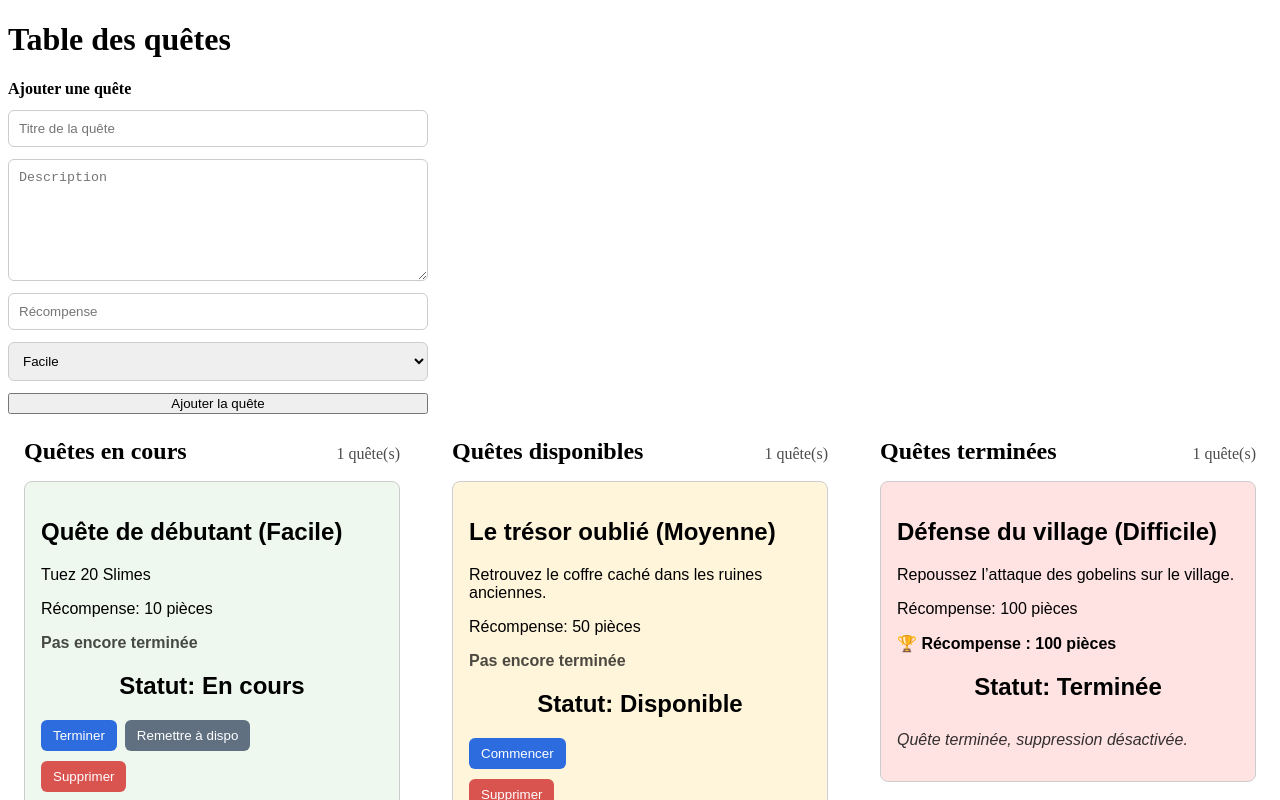
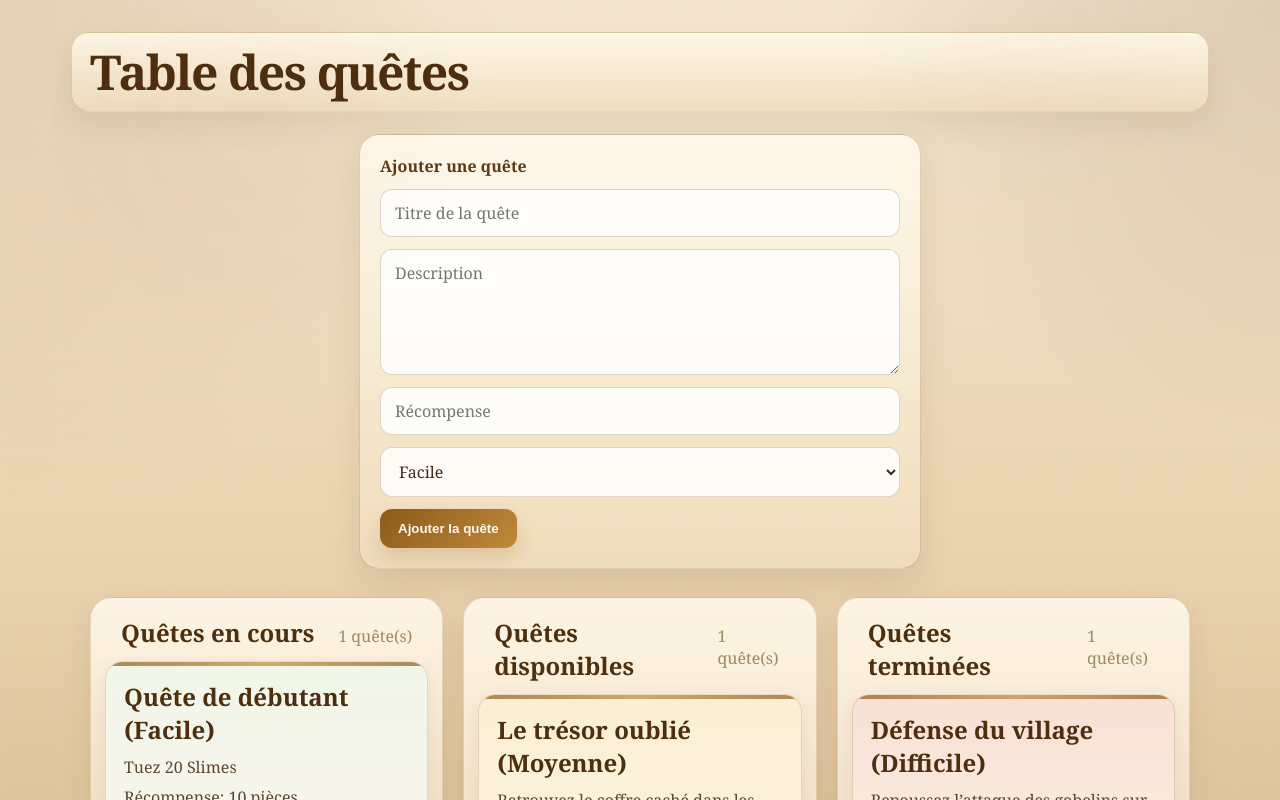
Before and after one commit to Ohorusse/QuestGestionnaire, a Vue app: page / in a window 1280 px wide. Shown: the top 800 px of the page. Built offline with nearby package versions, Linux system fonts and the light colour scheme.

Commit message:
CSS (Fais avec IA)

```diff
--- a/src/App.vue
+++ b/src/App.vue
@@ -11,4 +11,49 @@ export default {
   <QuestView />
 </template>
 
-<style scoped></style>
+<style scoped>
+:global(body) {
+  margin: 0;
+  min-width: 320px;
+  font-family: Georgia, 'Times New Roman', serif;
+  color: #2d2216;
+  background:
+    radial-gradient(circle at top left, rgba(168, 124, 69, 0.2), transparent 30%),
+    radial-gradient(circle at top right, rgba(104, 72, 33, 0.16), transparent 26%),
+    linear-gradient(180deg, #f4e6cf 0%, #ead4b0 48%, #d1b187 100%);
+}
+
+:global(body::before) {
+  content: '';
+  position: fixed;
+  inset: 0;
+  pointer-events: none;
+  background-image:
+    linear-gradient(rgba(255, 255, 255, 0.12) 1px, transparent 1px),
+    linear-gradient(90deg, rgba(255, 255, 255, 0.12) 1px, transparent 1px),
+    radial-gradient(circle at 20% 15%, rgba(103, 69, 29, 0.1), transparent 20%),
+    radial-gradient(circle at 80% 5%, rgba(103, 69, 29, 0.08), transparent 16%);
+  background-size: 56px 56px, 56px 56px, 100% 100%, 100% 100%;
+  opacity: 0.22;
+}
+
+:global(#app) {
+  min-height: 100vh;
+  padding: 32px 20px 40px;
+  box-sizing: border-box;
+}
+
+:global(h1) {
+  width: min(1100px, 100%);
+  margin: 0 auto 22px;
+  padding: 14px 18px;
+  font-size: clamp(2rem, 4vw, 3rem);
+  line-height: 1.05;
+  letter-spacing: -0.03em;
+  color: #4d2f10;
+  border: 1px solid rgba(111, 74, 28, 0.18);
+  border-radius: 18px;
+  background: linear-gradient(180deg, rgba(255, 248, 233, 0.9), rgba(239, 221, 189, 0.78));
+  box-shadow: 0 14px 30px rgba(71, 45, 12, 0.08);
+}
+</style>
--- a/src/components/QuestCard.vue
+++ b/src/components/QuestCard.vue
@@ -51,71 +51,129 @@ export default {
 
 <style>
 .quest-card {
-  border: 1px solid #ccc;
-  padding: 16px;
-  margin: 16px;
-  border-radius: 8px;
-  font-family: Papyrus, fantasy;
+  position: relative;
+  margin: 0 0 16px;
+  padding: 18px;
+  border: 1px solid rgba(122, 82, 31, 0.18);
+  border-radius: 18px;
+  font-family: Georgia, 'Times New Roman', serif;
   cursor: pointer;
+  background: rgba(255, 250, 242, 0.86);
+  box-shadow: 0 8px 24px rgba(88, 57, 21, 0.09);
+  transition: transform 0.2s ease, box-shadow 0.2s ease, border-color 0.2s ease;
+  overflow: hidden;
+}
+
+.quest-card::before {
+  content: '';
+  position: absolute;
+  inset: 0 auto auto 0;
+  width: 100%;
+  height: 4px;
+  background: linear-gradient(90deg, #8c5a1a, #c08a39, #8c5a1a);
+  opacity: 0.7;
+}
+
+.quest-card:hover {
+  transform: translateY(-2px);
+  box-shadow: 0 14px 32px rgba(88, 57, 21, 0.14);
+  border-color: rgba(140, 90, 26, 0.24);
+}
+
+.quest-card h2,
+.quest-card p {
+  margin-top: 0;
+}
+
+.quest-card h2 {
+  margin-bottom: 10px;
+  color: #4d2f10;
+}
+
+.quest-card p {
+  margin-bottom: 8px;
+  color: #5c4630;
 }
 
 .quest-card--easy {
-  background: #eef8ee;
+  background: linear-gradient(180deg, rgba(241, 245, 233, 0.96), rgba(255, 250, 242, 0.86));
 }
 
 .quest-card--medium {
-  background: #fff5db;
+  background: linear-gradient(180deg, rgba(250, 238, 210, 0.96), rgba(255, 250, 242, 0.86));
 }
 
 .quest-card--hard {
-  background: #ffe3e3;
+  background: linear-gradient(180deg, rgba(247, 224, 214, 0.97), rgba(255, 250, 242, 0.86));
 }
 
 .reward-badge {
   font-weight: bold;
+  color: #7a5b33;
 }
 
 .reward-badge--empty {
   opacity: 0.7;
+  color: #7b674b;
 }
 
 .delete-btn {
-  margin-top: 10px;
-  padding: 8px 12px;
+  margin-top: 12px;
+  padding: 9px 14px;
   border: none;
-  border-radius: 6px;
-  background: #d9534f;
-  color: white;
+  border-radius: 10px;
+  background: linear-gradient(135deg, #8d3a28, #b14f39);
+  color: #fff8ee;
+  font-weight: 700;
   cursor: pointer;
+  transition: transform 0.2s ease, box-shadow 0.2s ease, filter 0.2s ease;
 }
 
 .status-actions {
   display: flex;
   flex-wrap: wrap;
   gap: 8px;
-  margin-top: 10px;
+  margin-top: 12px;
 }
 
 .status-btn {
-  padding: 8px 12px;
+  padding: 9px 14px;
   border: none;
-  border-radius: 6px;
-  background: #2d6cdf;
-  color: white;
+  border-radius: 10px;
+  background: linear-gradient(135deg, #8c5a1a, #c08a39);
+  color: #fff8ee;
+  font-weight: 700;
   cursor: pointer;
+  transition: transform 0.2s ease, box-shadow 0.2s ease, filter 0.2s ease;
 }
 
 .status-btn--ghost {
-  background: #607080;
+  background: linear-gradient(135deg, #6f5b41, #8a7458);
+}
+
+.delete-btn:hover,
+.status-btn:hover {
+  transform: translateY(-1px);
+  filter: brightness(1.03);
+}
+
+.delete-btn:hover {
+  box-shadow: 0 10px 18px rgba(141, 58, 40, 0.18);
+}
+
+.status-btn:hover {
+  box-shadow: 0 10px 18px rgba(140, 90, 26, 0.18);
 }
 
 .locked-note {
-  margin-top: 10px;
+  margin-top: 12px;
   font-style: italic;
   opacity: 0.8;
+  color: #7b674b;
 }
 
 .centered {
   text-align: center;
+  color: #4d2f10;
 }
 </style>
--- a/src/components/QuestList.vue
+++ b/src/components/QuestList.vue
@@ -42,6 +42,11 @@ defineEmits(['edit-quest', 'delete-quest', 'change-status'])
 .quest-list {
   flex: 1;
   min-width: 280px;
+  padding: 18px 14px 12px;
+  border-radius: 22px;
+  background: linear-gradient(180deg, rgba(255, 247, 233, 0.92), rgba(236, 216, 179, 0.82));
+  border: 1px solid rgba(122, 82, 31, 0.18);
+  box-shadow: 0 12px 28px rgba(88, 57, 21, 0.09);
 }
 
 .quest-list__header {
@@ -54,18 +59,22 @@ defineEmits(['edit-quest', 'delete-quest', 'change-status'])
 
 .quest-list__header h2 {
   margin: 0;
+  color: #4d2f10;
 }
 
 .quest-list__count {
   margin: 0;
   opacity: 0.7;
+  color: #7a5b33;
 }
 
 .quest-list__empty {
-  margin: 0 16px 12px;
-  padding: 12px;
-  border: 1px dashed #ccc;
-  border-radius: 8px;
-  opacity: 0.75;
+  margin: 0 4px 12px;
+  padding: 14px;
+  border: 1px dashed rgba(122, 82, 31, 0.28);
+  border-radius: 14px;
+  background: rgba(255, 250, 241, 0.7);
+  color: #7b674b;
+  opacity: 0.95;
 }
 </style>
--- a/src/components/QuestView.vue
+++ b/src/components/QuestView.vue
@@ -200,33 +200,94 @@ export default {
 
 <style>
 .quest-columns {
-  display: flex;
+  display: grid;
+  grid-template-columns: repeat(3, minmax(0, 1fr));
   gap: 20px;
+  width: min(1100px, 100%);
+  margin: 0 auto;
+  align-items: start;
 }
 
 .quest-form {
   display: flex;
   flex-direction: column;
   gap: 12px;
-  max-width: 420px;
-  margin-bottom: 24px;
+  width: min(520px, 100%);
+  margin: 0 auto 28px;
+  padding: 20px;
+  border: 1px solid rgba(122, 82, 31, 0.24);
+  border-radius: 20px;
+  background: linear-gradient(180deg, rgba(255, 249, 236, 0.96), rgba(240, 221, 188, 0.86));
+  box-shadow: 0 14px 32px rgba(88, 57, 21, 0.12);
 }
 
 .form-label {
   margin: 0;
   font-weight: bold;
+  color: #5c3a16;
 }
 
 .quest-form input,
 .quest-form textarea,
 .quest-form select {
-  padding: 10px;
-  border: 1px solid #ccc;
-  border-radius: 6px;
+  padding: 12px 14px;
+  border: 1px solid rgba(112, 76, 30, 0.22);
+  border-radius: 12px;
+  background: rgba(255, 255, 255, 0.86);
+  color: #3b2a18;
+  font: inherit;
+  transition: border-color 0.2s ease, box-shadow 0.2s ease, transform 0.2s ease;
+}
+
+.quest-form input:focus,
+.quest-form textarea:focus,
+.quest-form select:focus {
+  outline: none;
+  border-color: #8c5a1a;
+  box-shadow: 0 0 0 4px rgba(140, 90, 26, 0.18);
+}
+
+.quest-form button {
+  align-self: flex-start;
+  padding: 12px 18px;
+  border: none;
+  border-radius: 12px;
+  background: linear-gradient(135deg, #8c5a1a, #c08a39);
+  color: #fff8ee;
+  font-weight: 700;
+  cursor: pointer;
+  box-shadow: 0 10px 18px rgba(140, 90, 26, 0.18);
+  transition: transform 0.2s ease, box-shadow 0.2s ease, filter 0.2s ease;
+}
+
+.quest-form button:hover {
+  transform: translateY(-1px);
+  filter: brightness(1.03);
+  box-shadow: 0 14px 22px rgba(140, 90, 26, 0.24);
 }
 
 .quest-form textarea {
   min-height: 100px;
   resize: vertical;
 }
+
+@media (max-width: 1100px) {
+  .quest-columns {
+    grid-template-columns: repeat(2, minmax(0, 1fr));
+  }
+}
+
+@media (max-width: 720px) {
+  .quest-columns {
+    grid-template-columns: 1fr;
+  }
+
+  .quest-form {
+    width: 100%;
+  }
+
+  .quest-form button {
+    width: 100%;
+  }
+}
 </style>
```
